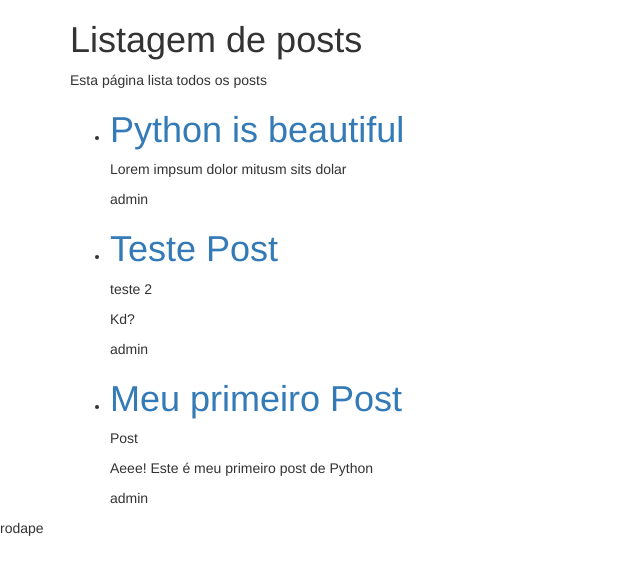
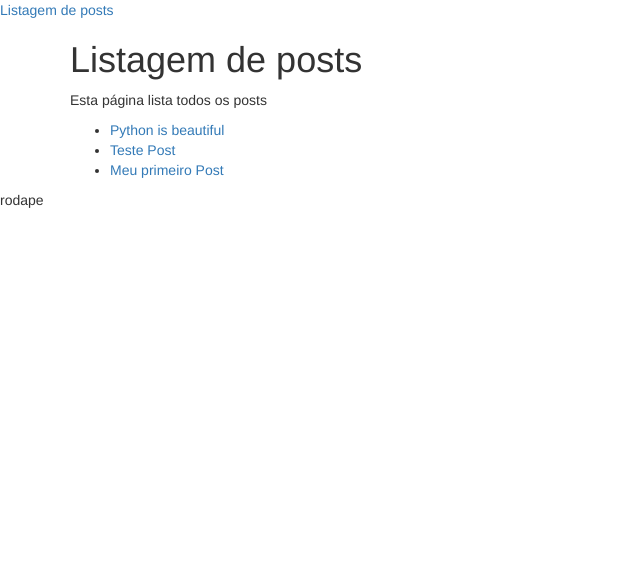
Before and after one commit to leandromt/django2, a Django app: page /posts in a window 1280 px wide. Shown: the top 575 px of the page, without its empty margins (0-640 px from the left). Run offline with Django 3.2, Linux system fonts and the light colour scheme; data comes from the database, SQL or seed files in the repository; parts of the project's set-up code (start-up, migrations or seed data) failed here and were passed over; some libraries are stand-ins or nearby versions.

Commit message:
add route names

```diff
--- a/django2/urls.py
+++ b/django2/urls.py
@@ -21,8 +21,8 @@ from leads import views as vl
 urlpatterns = [
     path('admin/', admin.site.urls),
     path('', vp.home),
+        path('posts', vp.post_list, name='post_list'),
     path('posts/<int:post_id>/', vp.post_show),
-    path('posts', vp.post_list),
     path('leads/', vl.home),
     path('leads/<int:lead_id>/', vl.home_param)
 ]
--- a/templates/base.html
+++ b/templates/base.html
@@ -6,7 +6,13 @@
     <link rel="stylesheet" href="https://maxcdn.bootstrapcdn.com/bootstrap/3.3.7/css/bootstrap.min.css" integrity="sha384-BVYiiSIFeK1dGmJRAkycuHAHRg32OmUcww7on3RYdg4Va+PmSTsz/K68vbdEjh4u" crossorigin="anonymous">
 </head>
 <body>
+
+    <nav>
+        <a href="{% url 'post_list' %}">Listagem de posts</a>
+    </nav>
+
     {% block content %}{% endblock %}
+
     <footer>
         <p>rodape</p>
     </footer>
--- a/templates/posts/post_list.html
+++ b/templates/posts/post_list.html
@@ -5,12 +5,7 @@
     <p>{{ description }}</p>
     <ul>
         {% for post in posts %}
-            <li>
-                <h1><a href="/posts/{{ post.id }}">{{ post.title }}</a></h1>
-                {% if post.subtitle %}<p>{{ post.subtitle }}</p>{% endif %}
-                <p>{{ post.content }}</p>
-                <p>{{ post.user }}</p>
-            </li>
+            <li><a href="{% url 'post_list' %}/{{ post.id }}">{{ post.title }}</a></li>
         {% endfor %}
     </ul>
 </div>
```
Also changed, not shown: templates/posts/post_show.html (+7 -5 lines).
